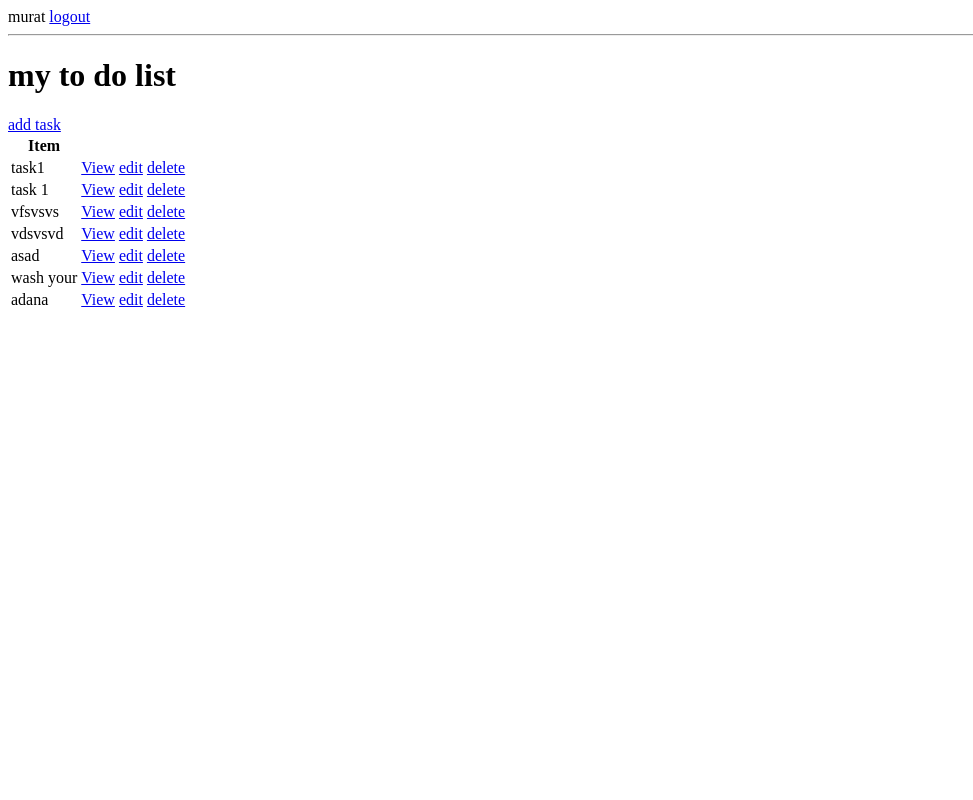
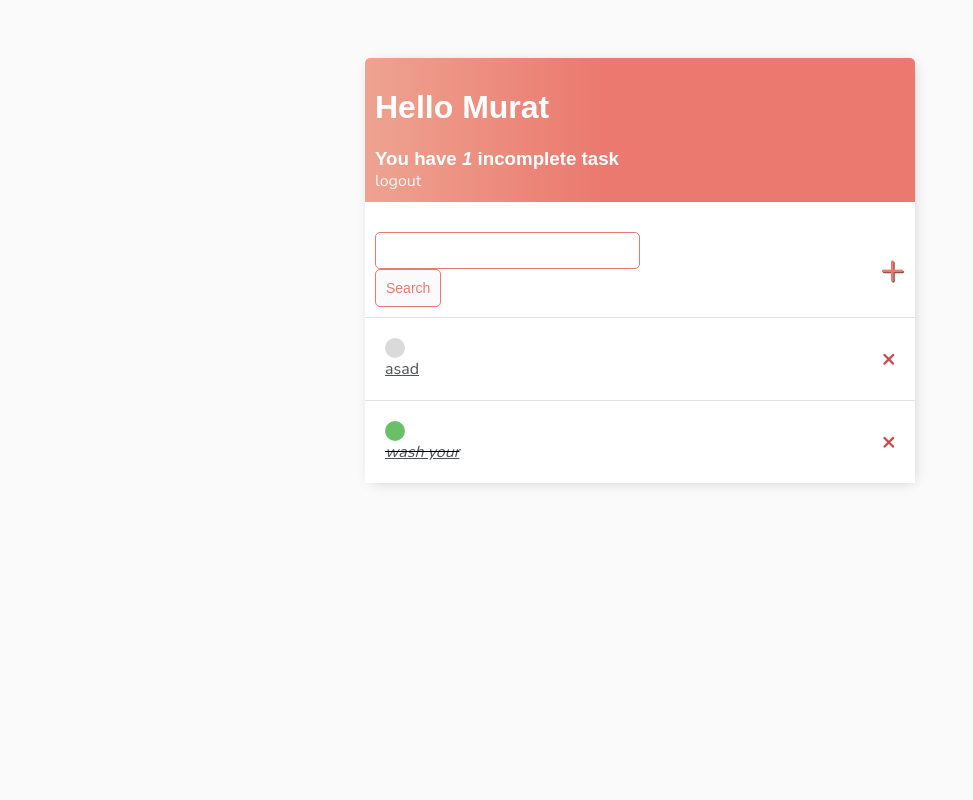
Before and after one commit to Muratoksuz01/todo_list_new, a Django app: page / in a window 1280 px wide. Shown: the whole page, without its empty margins (0-973 px from the left). Run offline with Django 4.2, Linux system fonts and the light colour scheme; a user stored in the database is signed in; data comes from the database, SQL or seed files in the repository; both versions use the stored data as it was after the commit.

Commit message:
tamamen bitti

```diff
--- /dev/null
+++ b/base/templates/base/main.html
@@ -0,0 +1,114 @@
+<!DOCTYPE html>
+<html lang="en">
+<head>
+    <meta charset="UTF-8">
+    <meta http-equiv="X-UA-Compatible" content="IE=edge">
+    <meta name="viewport" content="width=device-width, initial-scale=1.0">
+    <link rel="preconnect" href="https://fonts.googleapis.com">
+<link rel="preconnect" href="https://fonts.gstatic.com" crossorigin>
+<link href="https://fonts.googleapis.com/css2?family=Nunito:wght@200&display=swap" rel="stylesheet">
+<style>
+    body{
+        background-color: #fafafa;
+        font-family: 'Nunito', sans-serif;
+        padding-top: 50px;
+    }
+    h1,h2,h3,h4,h5,h6 {
+        font-family: 'Raleway',sans-serif;
+    }
+    a,p{
+        color:#4b5156
+    }
+    .container{
+        max-width: 550px;
+        margin: auto;
+        background-color: #fff;
+        -webkit-box-sodow:2px 2px 13px -4px rgba(0,0,0,0.21);
+        box-shadow: 2px 2px 13px -4px rgba(0, 0, 0, 0.21);
+    }
+    .header-bar{
+        display: flex;
+        justify-content: space-between;
+        color: #fff;
+        padding: 10px;
+        border-radius: 5px 5px 0 0;
+        background: linear-gradient(90deg,#EEA390 0%,#eb796f 43%,#eb796f 100%);
+    }
+    .header-bar a {
+        color: rgb(247, 247, 247);
+        text-decoration: none;
+    }
+    .task-wrapper{
+        display: flex;
+        align-items: center;
+        justify-content: space-between;
+        padding: 20px;
+        background-color: #fff;
+        border-top: 1px solid rgb(226,226,226);
+    }
+    .task-complete-icon {
+        height: 20px;
+        width: 20px;
+        background-color: rgb(105,192,105);
+        border-radius: 50%;
+    }
+    .task-incomplete-icon{
+        height: 20px;
+        width: 20px;
+        background-color: rgb(218,218,218);
+        border-radius: 50%;
+    }
+    .delete-link {
+        text-decoration: none;
+        font-weight: 900;
+        color: #cf4949;
+        font-size: 22px;
+        line-height: 0;
+    }
+    #search-add-wrapper{
+        display: flex;
+        justify-content: space-between;
+        align-items: center;
+        padding: 10px;
+    }
+    #add-link{
+        color: #eb796f;
+        text-decoration: none;
+        font-size: 42px;
+        text-shadow: 1px 1px #81413b;
+    }
+    input[type=text],
+    input[type=password],textarea{
+        border: 1px solid#eb796f;
+        border-radius: 5px;
+        padding: 10px;
+        width: 90%;
+    }
+    label{
+        padding-top: 10px !important;
+        display: block;
+    }
+    .button{
+        border: 1px solid #eb796f;
+        background-color: #fafafa;
+        color: #eb796f;
+        padding: 10px;
+        font-size: 14px;
+        border-radius: 5px;
+        cursor: pointer;
+        text-decoration: none;
+    }
+    .card-body{
+        padding: 20px;
+    }
+</style>
+    <title>To Do Items</title>
+</head>
+<body>
+    <div class="container">
+        {% block content %}
+
+        {% endblock content %}
+    </div>
+</body>
+</html>
--- a/base/templates/base/task.html
+++ b/base/templates/base/task.html
@@ -1,2 +1,6 @@
 {% comment %} <h3>Task :{{object}}</h3><!--burada view.py de context_name girmessen böyle cağırabilirsin--> {% endcomment %}
-<h3>task :{{task}}</h3>
+{% extends 'base/main.html' %}
+{% block content %}
+
+    <h3>task :{{task}}</h3>
+{% endblock content %}
--- a/base/templates/base/task_list.html
+++ b/base/templates/base/task_list.html
@@ -1,33 +1,54 @@
+{% extends 'base/main.html' %}
+{% block content %}
+
+
+
+<div class="header-bar">
+    <div>
+        <h1> Hello {{request.user|title}}</h1>
+        <h3 style="margin:0">You have <i>{{count}}</i> incomplete task{{count|pluralize:"s"}}</h3>
         {% if request.user.is_authenticated %}
-{{request.user}}
         <a href="{% url 'logout' %}">logout</a>
         {% else %}
         <a href="{% url 'login' %}">login</a>
         {% endif %}
+    </div>
+</div>
 
-<hr>
-<h1>my to do list</h1>
-<a href="{% url 'task-create' %}">add task</a>
-<table>
-    <tr>
-        <th>Item</th>
-        <th></th>
-        <th></th>
-    </tr>
+<div id="search-add-wrapper"style="margin-top:20px;display:flex;">
+    <form  method="get">
+        <input type="text"name="search-area" value="{{search_input}}">
+        <input type="submit" class="button" value="Search">
+    </form>
+    <a id="add-link" href="{% url 'task-create' %}">&#x2b;</a>
+</div>
+
+
+
+
+
+
+<div class="task-items-wrapper">
     {% for task in tasks %}
-        <tr>
-            <td>
-                {{task.title}}
-            </td>
-            <td>
-                <a href="{% url 'task' task.id %}">View</a>
-                <a href="{% url 'task-edit' task.id %}">edit</a>
-                <a href="{% url 'task-delete' task.id %}">delete</a>
+        <div class="task-wrapper">
+            {% if task.complete %}
+                <div class="task-title">
+                    <div class="task-complete-icon"></div>
+                    <i><s><a href="{% url 'task-edit' task.id %}">{{task}}</a></s></i>
+                </div>
+                <a class="delete-link" href="{% url 'task-delete' task.id %}">&#215;</a>
+            {% else %}
+                <div class="task-title">
+                    <div class="task-incomplete-icon"></div>
+                    <a href="{% url 'task-edit' task.id %}">{{task}}</a>
+                </div>
+                <a class="delete-link" href="{% url 'task-delete' task.id %}">&#215;</a>
+            {% endif %}
 
-            </td>
-        </tr>
+        </div>
     {% empty %}
         <h3>no Item in list</h3>
     {% endfor %}
+        <tr>
 
-</table>
+{% endblock content %}
--- a/base/urls.py
+++ b/base/urls.py
@@ -4,8 +4,10 @@ from .views import *
 urlpatterns = [
     path("logout/",LogoutView.as_view(next_page="login"),name="logout"),
     path("login/",TaskLogin.as_view(),name="login"),
+    path("register/",RegisterPage.as_view(),name="register"),
 
-    path("",TaskList.as_view(),name="tasks"),
+
+     path("",TaskList.as_view(),name="tasks"),
     path("task/<int:pk>",TaskDetail.as_view(),name="task"),
     path("create-tesk",TaskCreate.as_view(),name="task-create"),
     path("task-edit/<int:pk>",TaskUpdate.as_view(),name="task-edit"),
--- a/base/views.py
+++ b/base/views.py
@@ -1,7 +1,9 @@
 from django.shortcuts import render,redirect
 from django.views.generic.list import ListView
 from django.views.generic.detail import DetailView
-from django.views.generic.edit import CreateView,UpdateView ,DeleteView
+from django.views.generic.edit import CreateView,UpdateView ,DeleteView,FormView
+from django.contrib.auth.forms import UserCreationForm
+from django.contrib.auth import login
 from django.urls import reverse_lazy
 from django.contrib.auth.views import LoginView
 from .models import Task
@@ -14,26 +16,56 @@ class TaskLogin(LoginView):#defauld olarak context form veriyor
     redirect_authenticated_user=True#defauld olarak false gelir
     def get_success_url(self):
         return reverse_lazy("tasks")
-
+"""
 # class TaskList(ListView):#defauld olarak task_list.html kullnıyor
 #     model=Task
 #     context_object_name="tasks"
+"""
 class TaskList(LoginRequiredMixin,ListView):#bunu ekledik ve setting LOGİN_URL='login' yazdık
     model=Task
     context_object_name="tasks"
+    def get_context_data(self,**kwargs):
+        context=super().get_context_data(**kwargs)
+        context['tasks']=context['tasks'].filter(user=self.request.user)#burada kim girdi ise onun task larını getiriyoruz
+        context['count']=context['tasks'].filter(complete=False).count()
+
+        search_input=self.request.GET.get("search-area") or ''# araam kısmı yapıldı ona göre filtreleme yapıyorum
+        context["tasks"]=context["tasks"].filter(title__startswith=search_input)
+        context["search_input"]=search_input
+        return context
+
+
 class TaskDetail(DetailView,LoginRequiredMixin):#defauld olarak task_detail.html kullnıyor
     model=Task
     context_object_name="task"
     template_name="base/task.html"
 class TaskCreate(CreateView,LoginRequiredMixin):#task_form.html kullanıyor
     model=Task
-    fields="__all__"
+    fields=["title","description","complete"]#form kısmında gösterilecekleri yazıyoruz
     success_url=reverse_lazy("tasks")# bu foksiyon sanki redirect gibi calışıyor
+    def form_valid(self,form):#burada otomatik kım login oldu ise onun hesabına task i ekliyoruz
+        form.instance.user=self.request.user
+        return super(TaskCreate,self).form_valid(form)
 class TaskUpdate(UpdateView,LoginRequiredMixin):#burasıda task_form.html kullanıyor
     model=Task
-    fields="__all__"
+    fields=["title","description","complete"]
+
     success_url=reverse_lazy("tasks")# bu foksiyon sanki redirect gibi calışıyor
 class TaskDelete(DeleteView,LoginRequiredMixin):
     model=Task
     context_object_name="task"
     success_url=reverse_lazy("tasks")
+class RegisterPage(FormView):
+    template_name='base/register.html'
+    form_class=UserCreationForm
+    redirect_authenticated_user= True
+    success_url=reverse_lazy("tasks")
+    def form_valid(self,form):
+        user=form.save()
+        if user is not None:
+            login(self.request,user)
+        return super(RegisterPage,self).form_valid(form)
+    def get(self,*args,**kwargs):
+        if self.request.user.is_authenticated :
+            return redirect("tasks")
+        return super(RegisterPage,self).get(*args,**kwargs)
```
Also changed, not shown: base/templates/base/login.html (+17 -6 lines), base/templates/base/register.html (added, +22 -0 lines), base/templates/base/task_confirm_delete.html (+18 -6 lines), base/templates/base/task_form.html (+17 -7 lines), db.sqlite3. Lines whose indentation alone changed are shown as unchanged.
